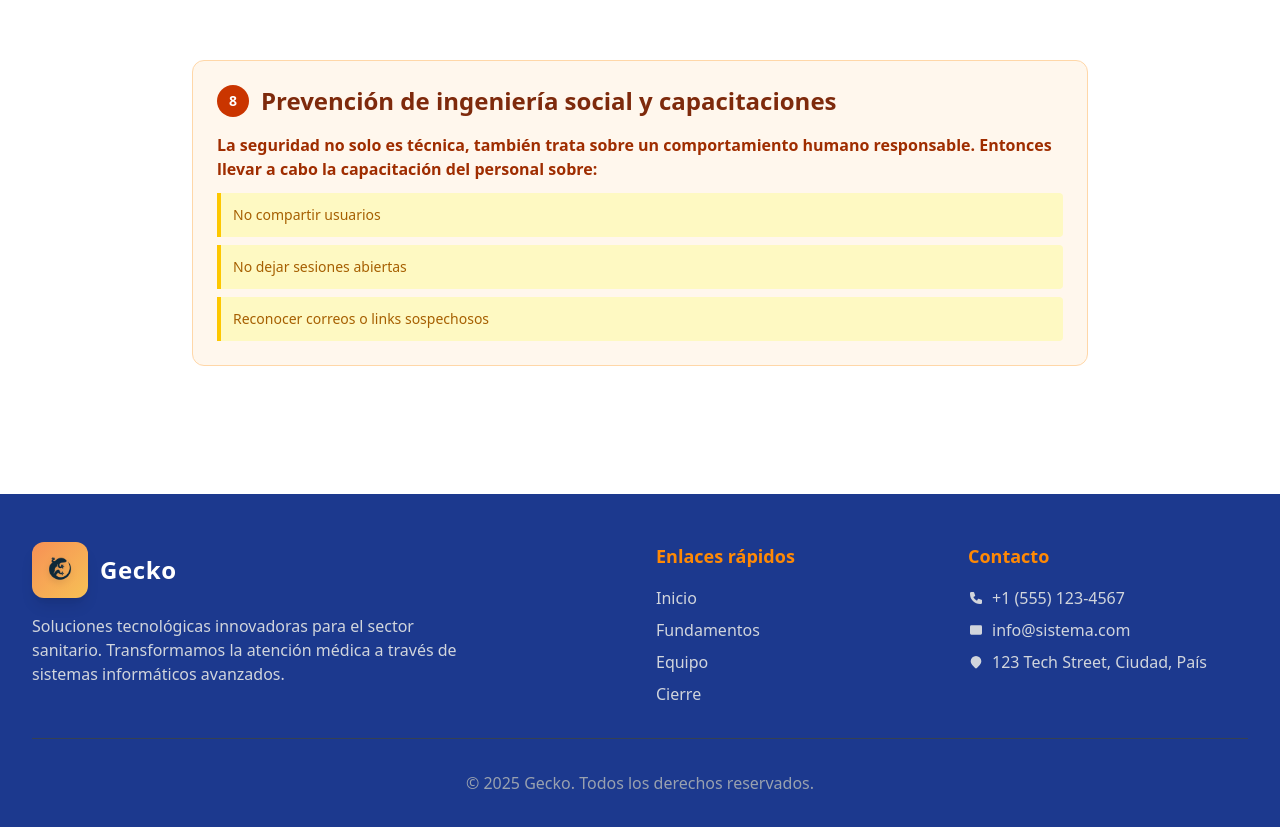
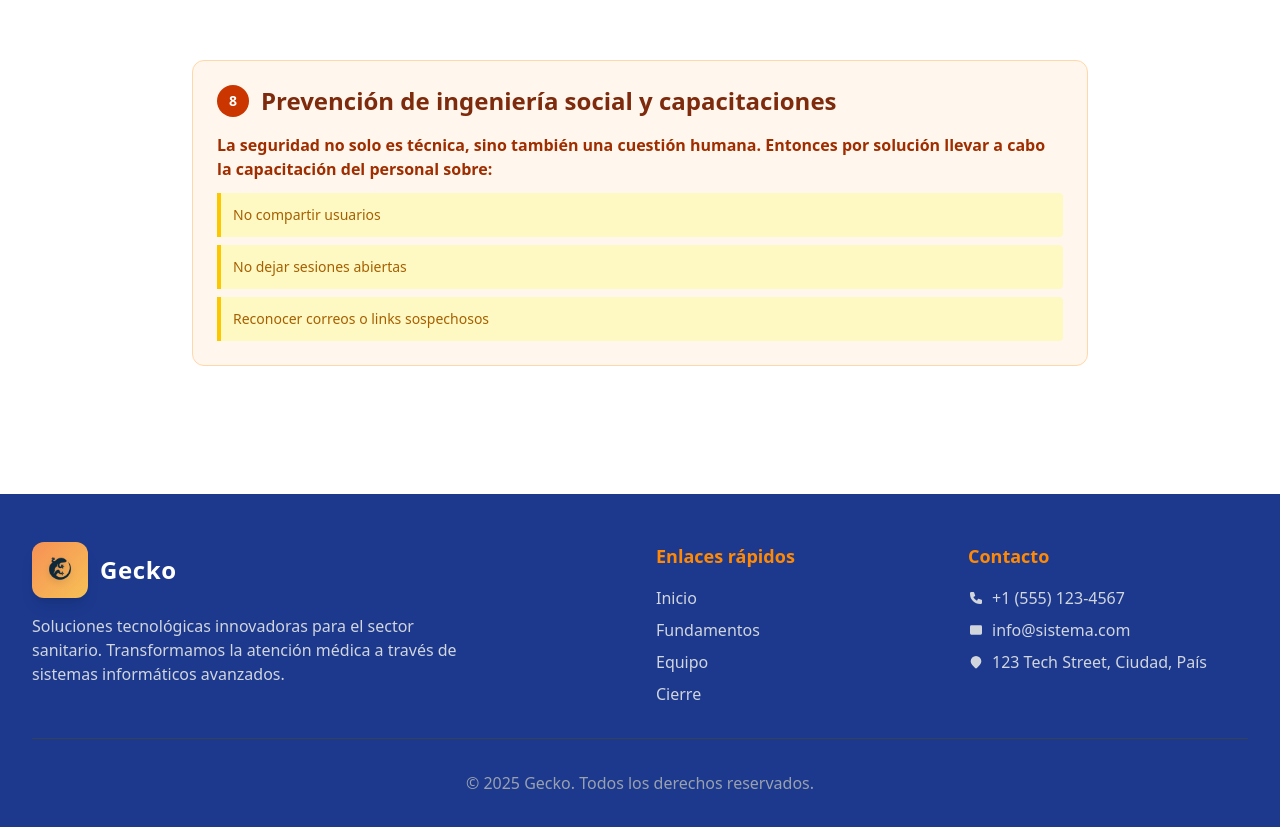
Before and after one commit to LuisMPlus/Gecko, a React (Vite) app: page /security in a window 1280 px wide. Shown: the part 2520-3347 px from the top of the page. Built offline with nearby package versions, Linux system fonts and the light colour scheme.

Commit message:
text: cambio de texto

```diff
--- a/src/Pages/SecurityPage.jsx
+++ b/src/Pages/SecurityPage.jsx
@@ -474,7 +474,7 @@ export default function SeguridadPage() {
 
             <div>
               <h3 className="font-semibold text-orange-800 mb-3">
-                La seguridad no solo es técnica, también trata sobre un comportamiento humano responsable. Entonces
+                La seguridad no solo es técnica, sino también una cuestión humana. Entonces por solución
                 llevar a cabo la capacitación del personal sobre:
               </h3>
               <div className="space-y-2">
```
